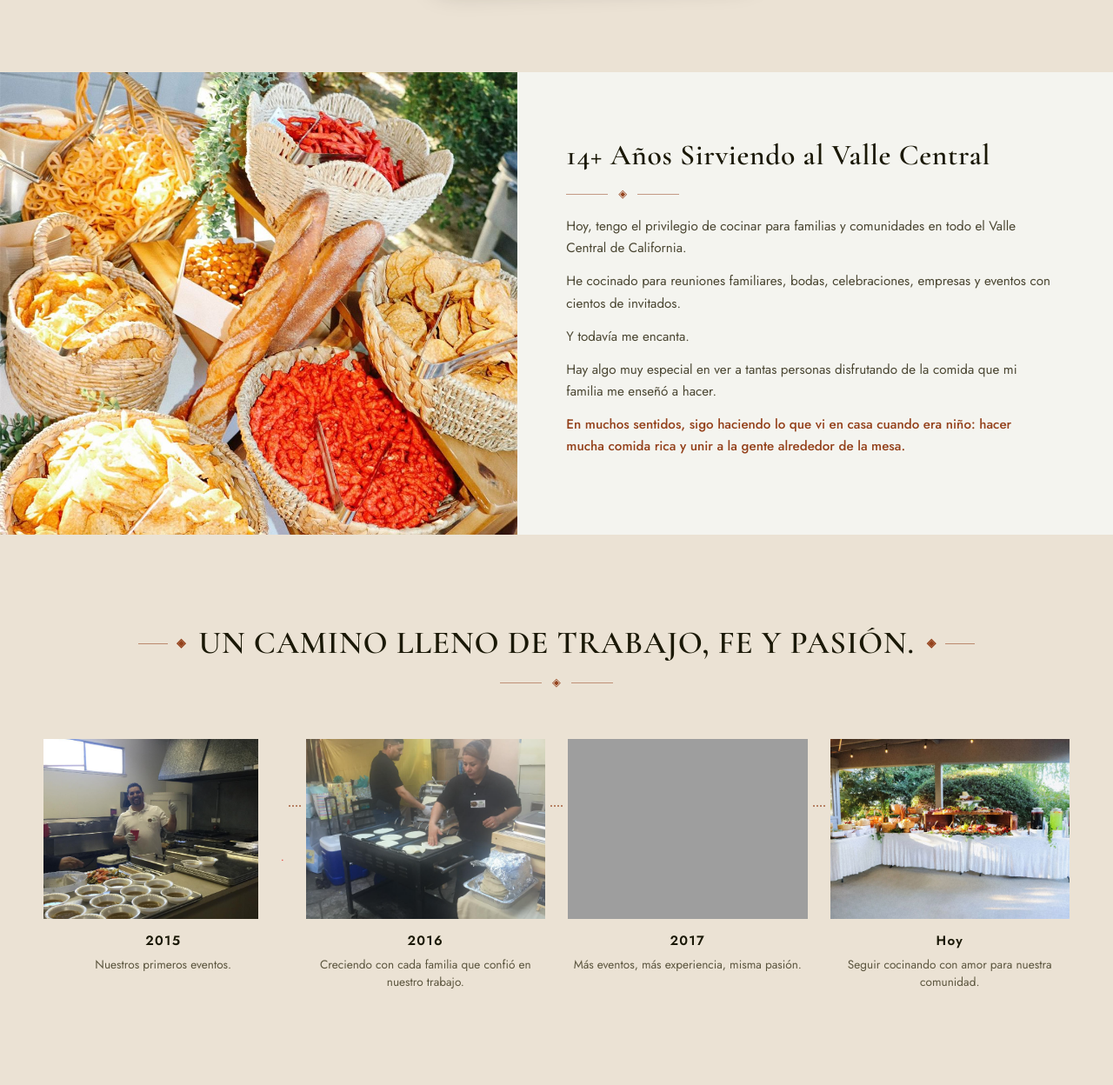
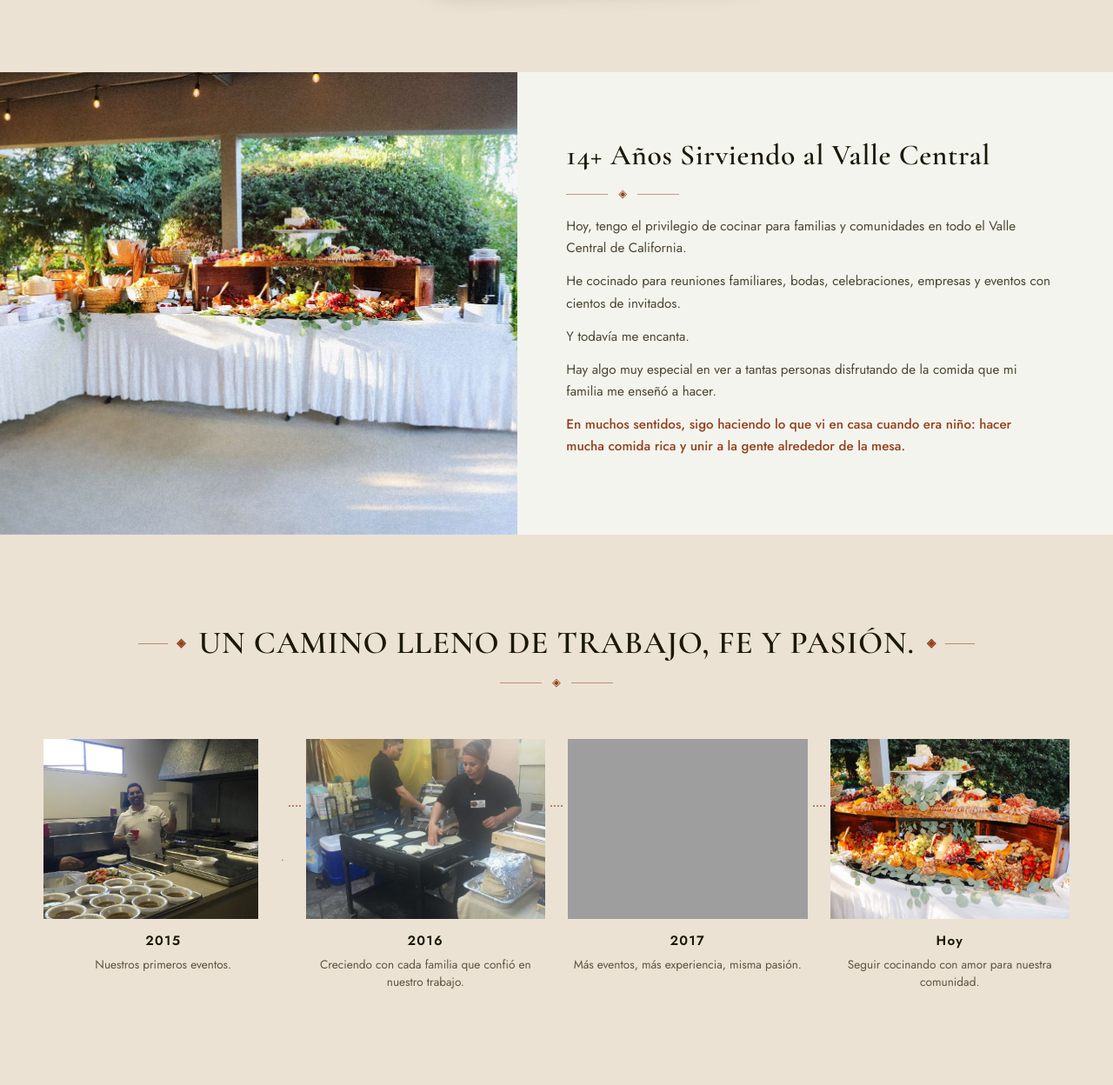
Before and after one commit to Melwin19/chef-gabe-site, a plain HTML site: page about.html in a window 1280 px wide. Shown: the part 1149-2397 px from the top of the page at 87% size. Drawn offline with nearby package versions, Linux system fonts and the light colour scheme; grey boxes are pictures that could not be loaded.

Commit message:
Use the string-lights buffet for the about page's 14+ years panel
The full event setup says "big events, years of experience" better than
the snack-bar close-up. That photo was also the timeline's "Hoy" step, so
the timeline now uses the grazing table instead; the snack-bar portrait is
no longer used and is removed.

Co-Authored-By: Claude Opus 5.5 <noreply@anthropic.com>

```diff
--- a/about.html
+++ b/about.html
@@ -114,7 +114,7 @@
 <!-- 14+ years serving the Central Valley -->
 <section class="years-section" id="years">
   <div class="years-media">
-    <img src="images/snack-bar-portrait.jpg" data-i18n-alt="altSnackBar" alt="Barra de botanas con canastas tejidas de papitas, duros y otras botanas">
+    <img src="images/buffet-under-string-lights.jpg" data-i18n-alt="altBuffetLights" alt="Línea de buffet completa con manteles blancos bajo una terraza con luces colgantes">
   </div>
   <div class="years-panel">
     <div class="years-inner">
@@ -156,7 +156,7 @@
         <p class="timeline-copy" data-i18n="abTl3Copy">Más eventos, más experiencia, misma pasión.</p>
       </li>
       <li class="timeline-item">
-        <img src="images/buffet-under-string-lights.jpg" class="timeline-img" data-i18n-alt="altBuffetLights" alt="Línea de buffet completa con manteles blancos bajo una terraza con luces colgantes">
+        <img src="images/grazing-table-full.jpg" class="timeline-img" data-i18n-alt="altGrazingTable" alt="Gran mesa de botanas con quesos, carnes frías, uvas, fresas y galletas, decorada con eucalipto en un jardín">
         <p class="timeline-year" data-i18n="abTl5Year">Hoy</p>
         <p class="timeline-copy" data-i18n="abTl5Copy">Seguir cocinando con amor para nuestra comunidad.</p>
       </li>
```
Also changed, not shown: images/snack-bar-portrait.jpg (deleted).
